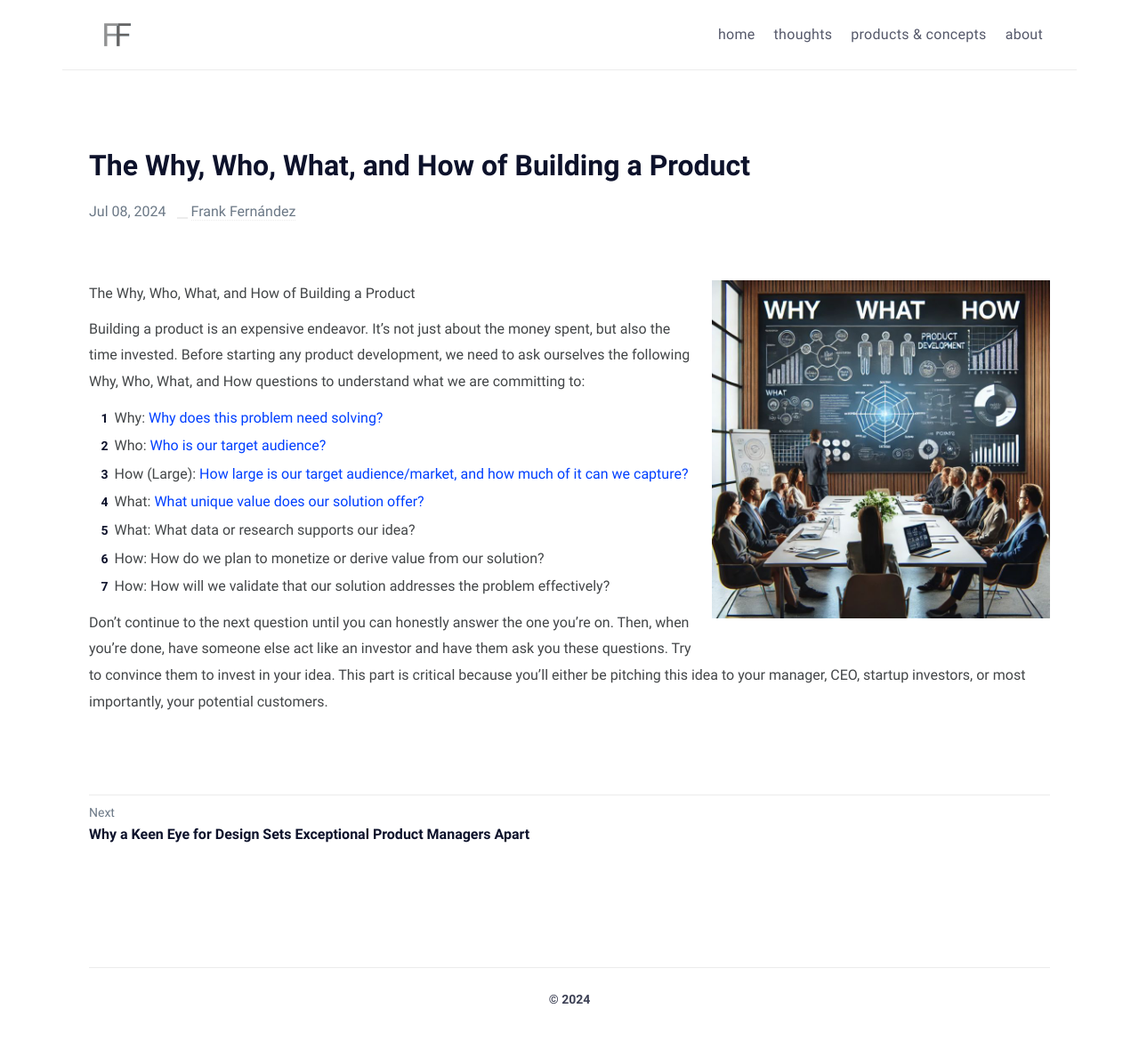
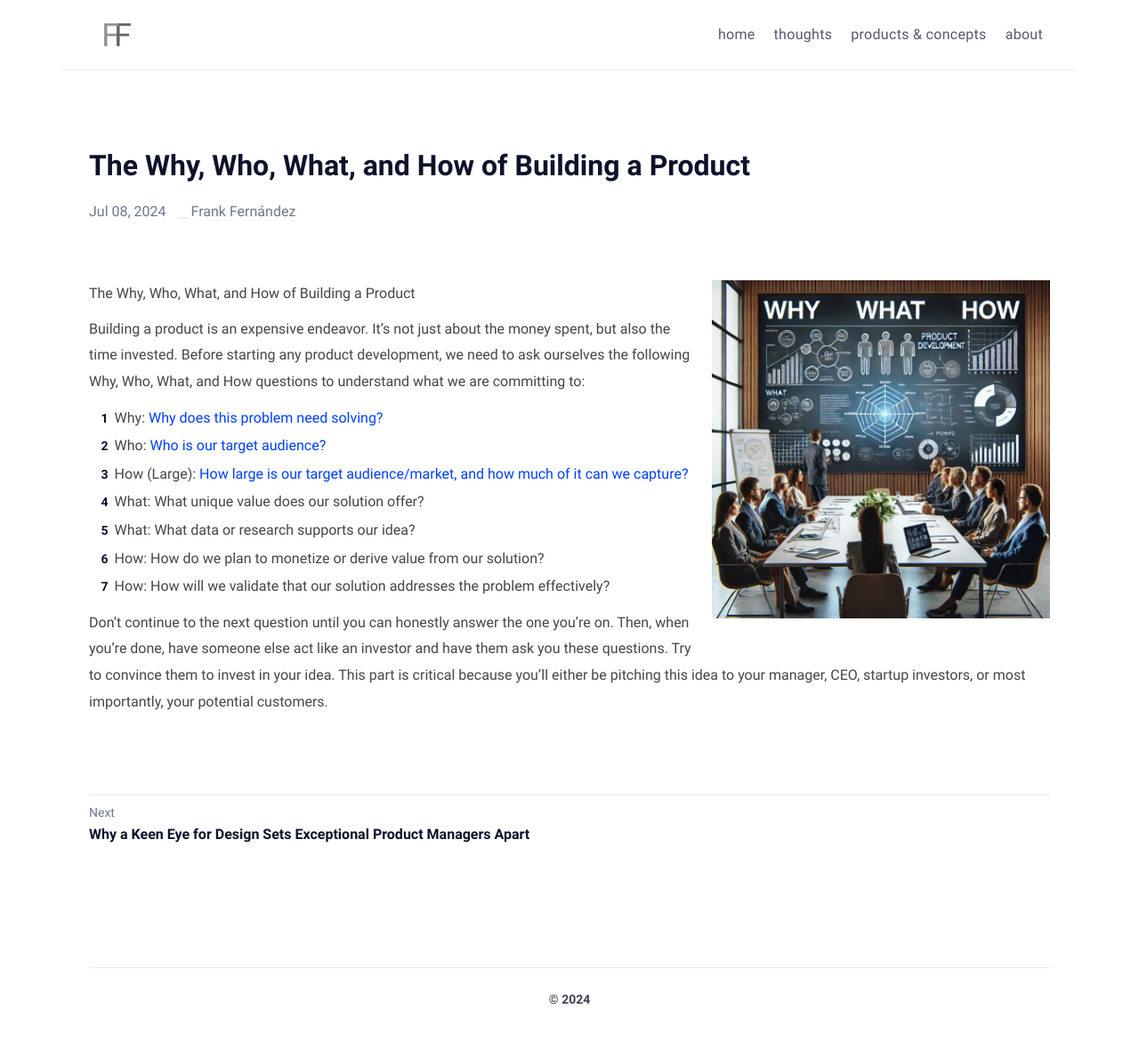
Before and after one commit to frafdez/blog, a Jekyll site: the page built from _posts/2024-07-08-why-who-what-how-of-building-products.markdown, in a window 1280 px wide. Shown: the whole page at 89% size. Built offline with Jekyll 4.4.1, drawn with Linux system fonts in a browser that asks for light colours; part of the change alters nothing that is shown.

Commit message:
Updating Jekyll

```diff
--- a/_posts/2024-07-08-why-who-what-how-of-building-products.markdown
+++ b/_posts/2024-07-08-why-who-what-how-of-building-products.markdown
@@ -12,7 +12,7 @@ Building a product is an expensive endeavor. It's not just about the money spent
 1. Why: [Why does this problem need solving?](/2024/07/26/why-does-this-problem-need-solving-the-why-who-what-and-how-of-building-a-product.html)
 2. Who: [Who is our target audience?](/2024/08/06/who-is-our-target-audience-the-why-who-what-and-how-of-building-a-product.html)
 3. How (Large): [How large is our target audience/market, and how much of it can we capture?](/2024/08/14/how-large-is-our-target-audience-market-and-how-much-of-it-can-we-capture-the-why-who-what-and-how-of-building-a-product.html)
-4. What: [What unique value does our solution offer?](2024/08/21/what-unique-value-does-our-solution-offer-the-why-who-what-and-how-of-building-a-product.html)
+4. What: What unique value does our solution offer?
 5. What: What data or research supports our idea?
 6. How: How do we plan to monetize or derive value from our solution?
 7. How: How will we validate that our solution addresses the problem effectively?
```
